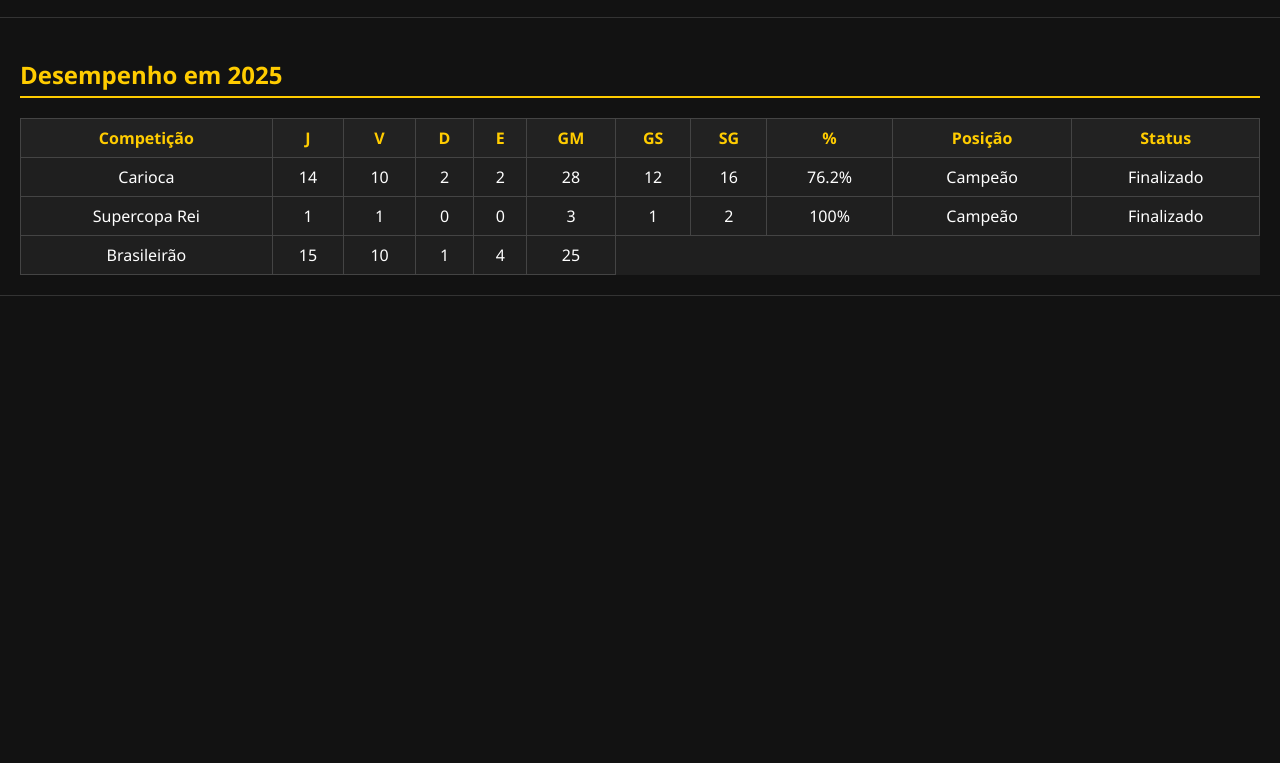
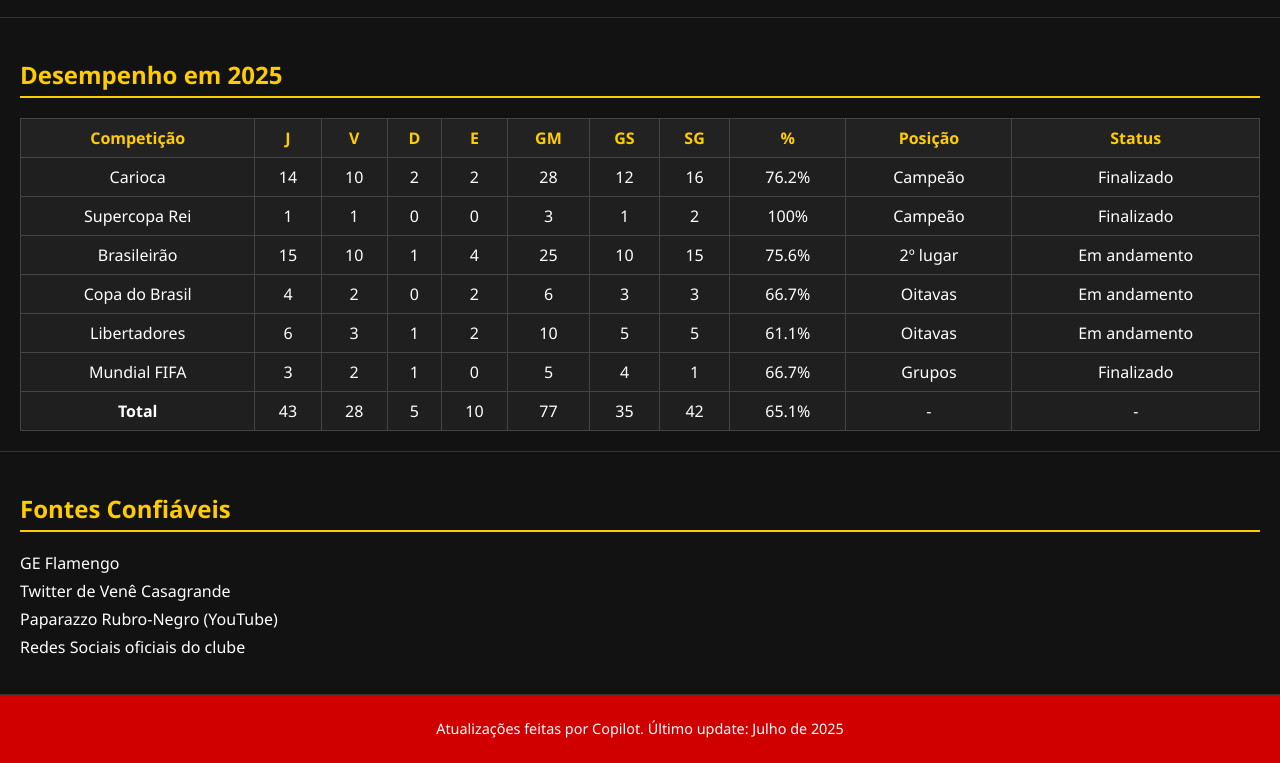
Before and after one commit to ChicoRJ/central-rubro-negra, a plain HTML site: page index.html in a window 1280 px wide. Shown: the part 803-1566 px from the top of the page. Before the commit the page ends 1099 px from the top, so only its background shows below. Drawn offline with Linux system fonts and the light colour scheme.

Commit message:
Add files via upload

```diff
--- a/index.html
+++ b/index.html
@@ -144,4 +144,82 @@
                     <td>10</td>
                     <td>1</td>
                     <td>4</td>
-                    <td>25
+                    <td>25</td>
+                    <td>10</td>
+                    <td>15</td>
+                    <td>75.6%</td>
+                    <td>2º lugar</td>
+                    <td>Em andamento</td>
+                </tr>
+                <tr>
+                    <td>Copa do Brasil</td>
+                    <td>4</td>
+                    <td>2</td>
+                    <td>0</td>
+                    <td>2</td>
+                    <td>6</td>
+                    <td>3</td>
+                    <td>3</td>
+                    <td>66.7%</td>
+                    <td>Oitavas</td>
+                    <td>Em andamento</td>
+                </tr>
+                <tr>
+                    <td>Libertadores</td>
+                    <td>6</td>
+                    <td>3</td>
+                    <td>1</td>
+                    <td>2</td>
+                    <td>10</td>
+                    <td>5</td>
+                    <td>5</td>
+                    <td>61.1%</td>
+                    <td>Oitavas</td>
+                    <td>Em andamento</td>
+                </tr>
+                <tr>
+                    <td>Mundial FIFA</td>
+                    <td>3</td>
+                    <td>2</td>
+                    <td>1</td>
+                    <td>0</td>
+                    <td>5</td>
+                    <td>4</td>
+                    <td>1</td>
+                    <td>66.7%</td>
+                    <td>Grupos</td>
+                    <td>Finalizado</td>
+                </tr>
+                <tr>
+                    <td><strong>Total</strong></td>
+                    <td>43</td>
+                    <td>28</td>
+                    <td>5</td>
+                    <td>10</td>
+                    <td>77</td>
+                    <td>35</td>
+                    <td>42</td>
+                    <td>65.1%</td>
+                    <td>-</td>
+                    <td>-</td>
+                </tr>
+            </tbody>
+        </table>
+    </section>
+
+    <section>
+        <h2>Fontes Confiáveis</h2>
+        <ul>
+            <li>GE Flamengo</li>
+            <li>Twitter de Venê Casagrande</li>
+            <li>Paparazzo Rubro-Negro (YouTube)</li>
+            <li>Redes Sociais oficiais do clube</li>
+        </ul>
+    </section>
+
+    <footer>
+        <p>Atualizações feitas por Copilot. Último update: Julho de 2025</p>
+    </footer>
+</body>
+
+</html>
```
